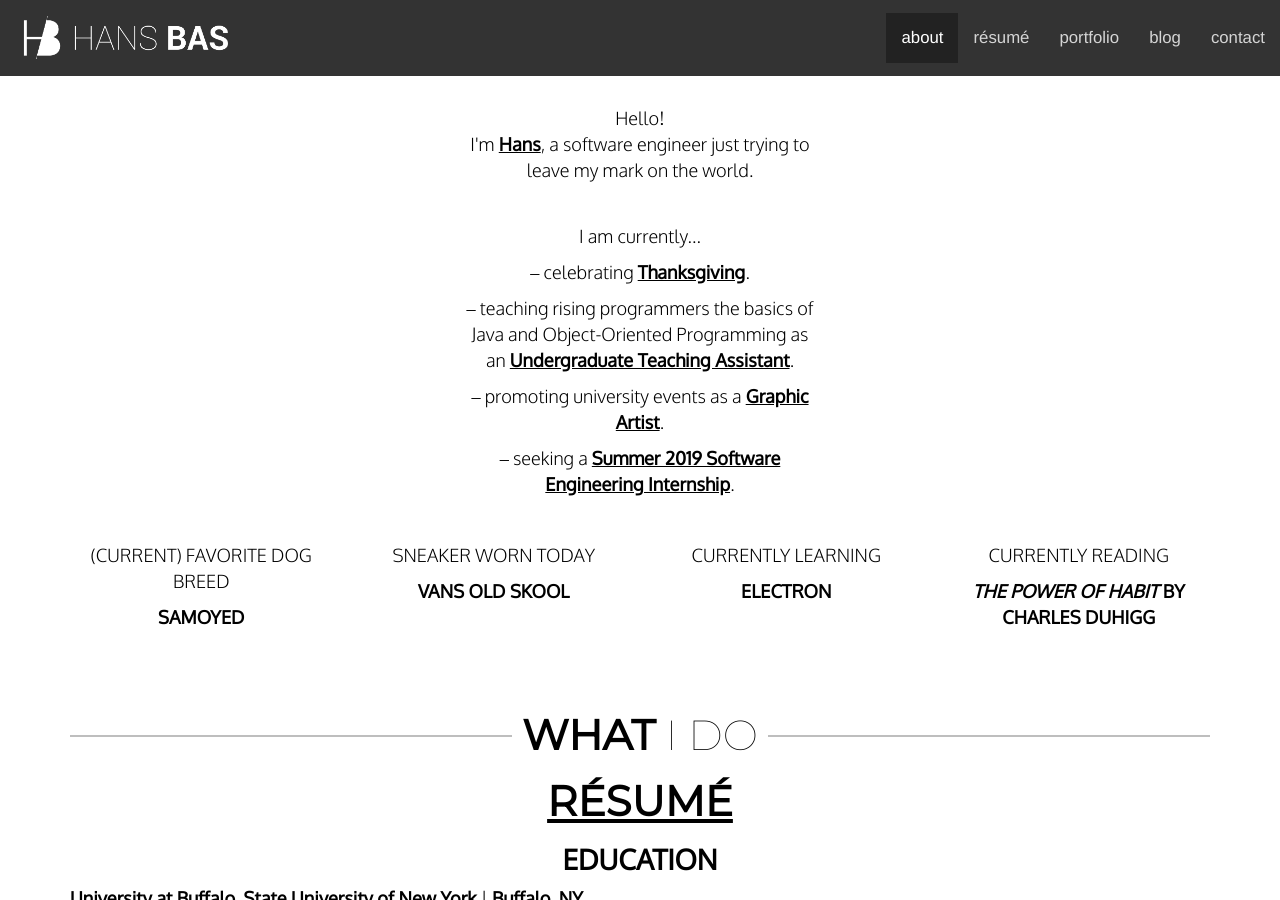
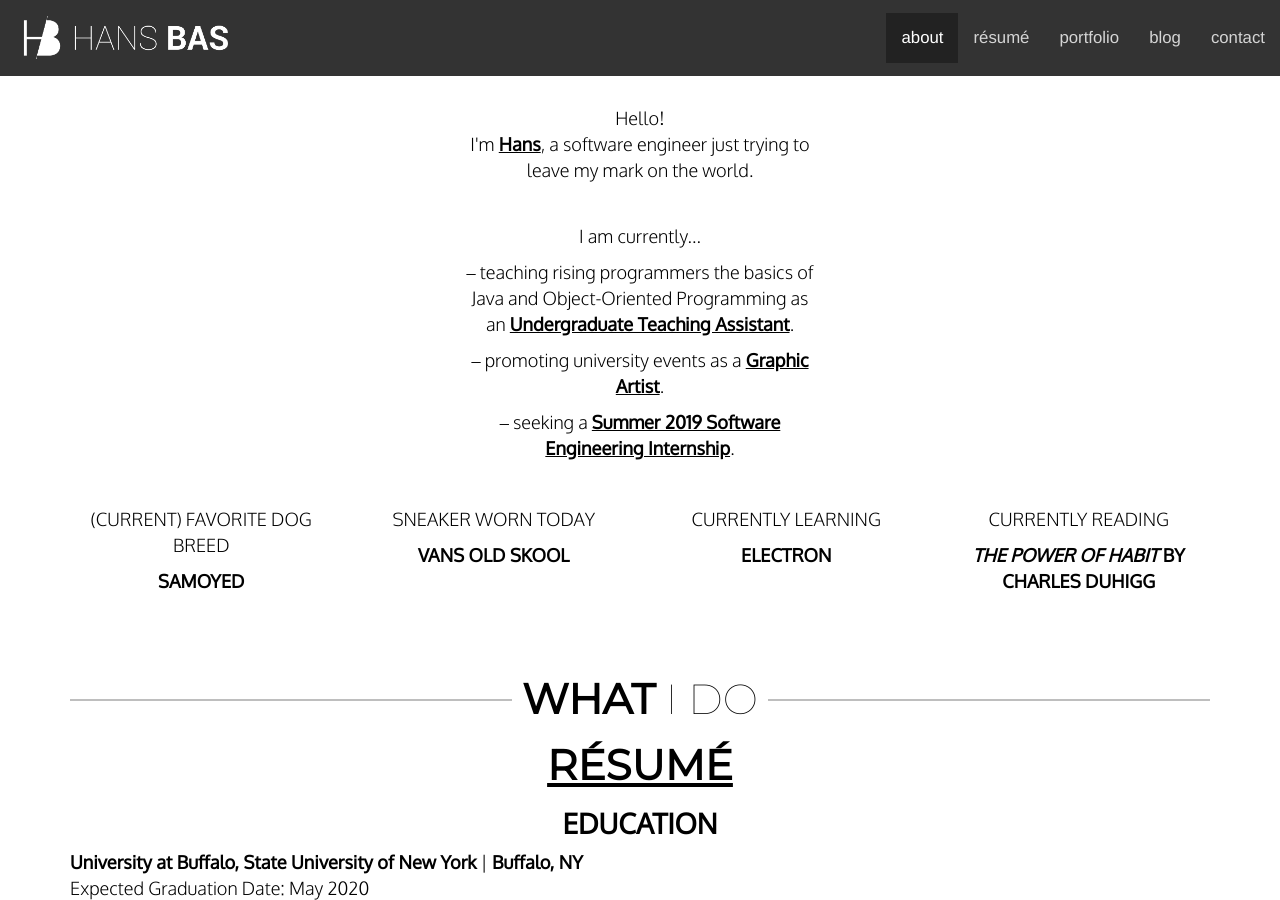
Before and after one commit to haanmiba/haanmiba.github.io, a Jekyll site: the page built from index.md, in a window 1280 px wide and 900 px high, scrolled down 833 px. Built offline with Jekyll 4.4.1, drawn with Linux system fonts in a browser that asks for light colours; nearby versions of some CDN libraries.

Commit message:
Update about.yml

```diff
--- a/_data/about.yml
+++ b/_data/about.yml
@@ -1,6 +1,4 @@
 currently:
-  - action: 'celebrating'
-    subject: 'Thanksgiving'
   - action: 'teaching rising programmers the basics of Java and Object-Oriented Programming as an'
     subject: 'Undergraduate Teaching Assistant'
   - action: 'promoting university events as a '
```
